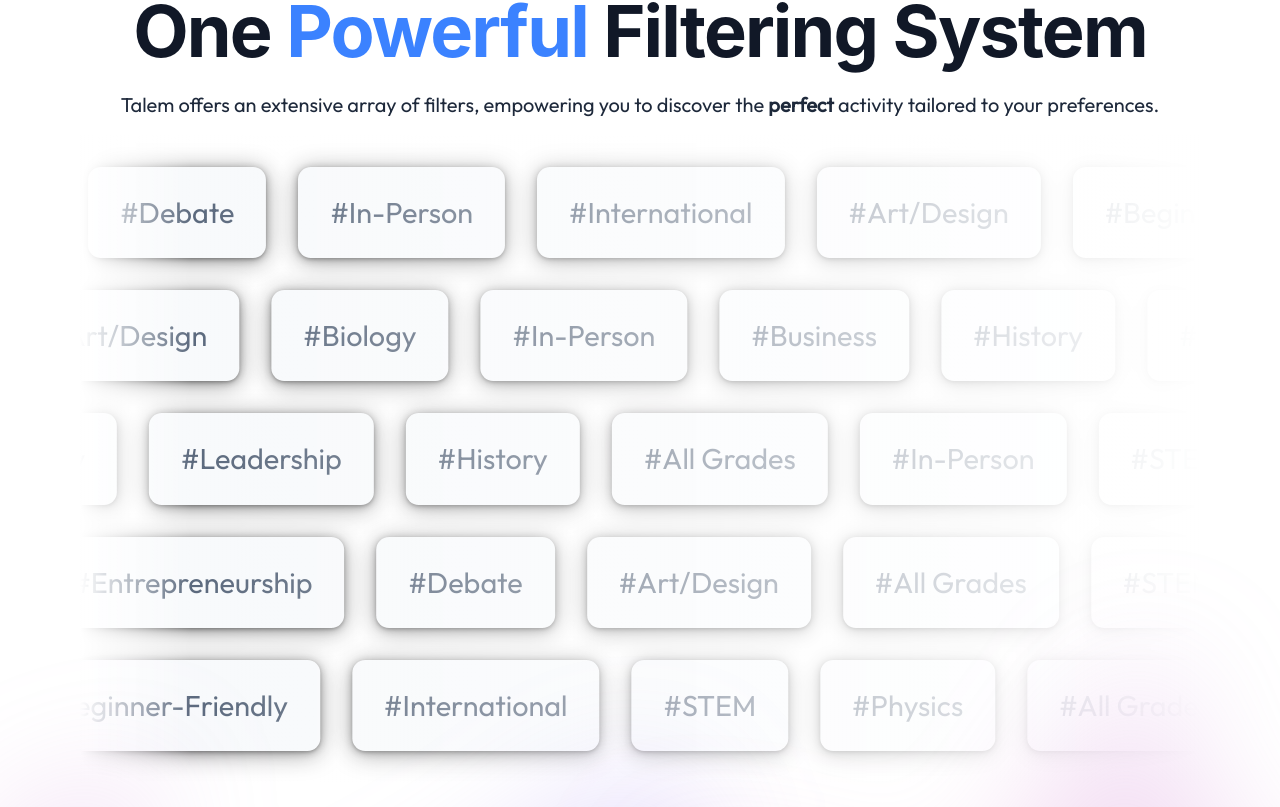
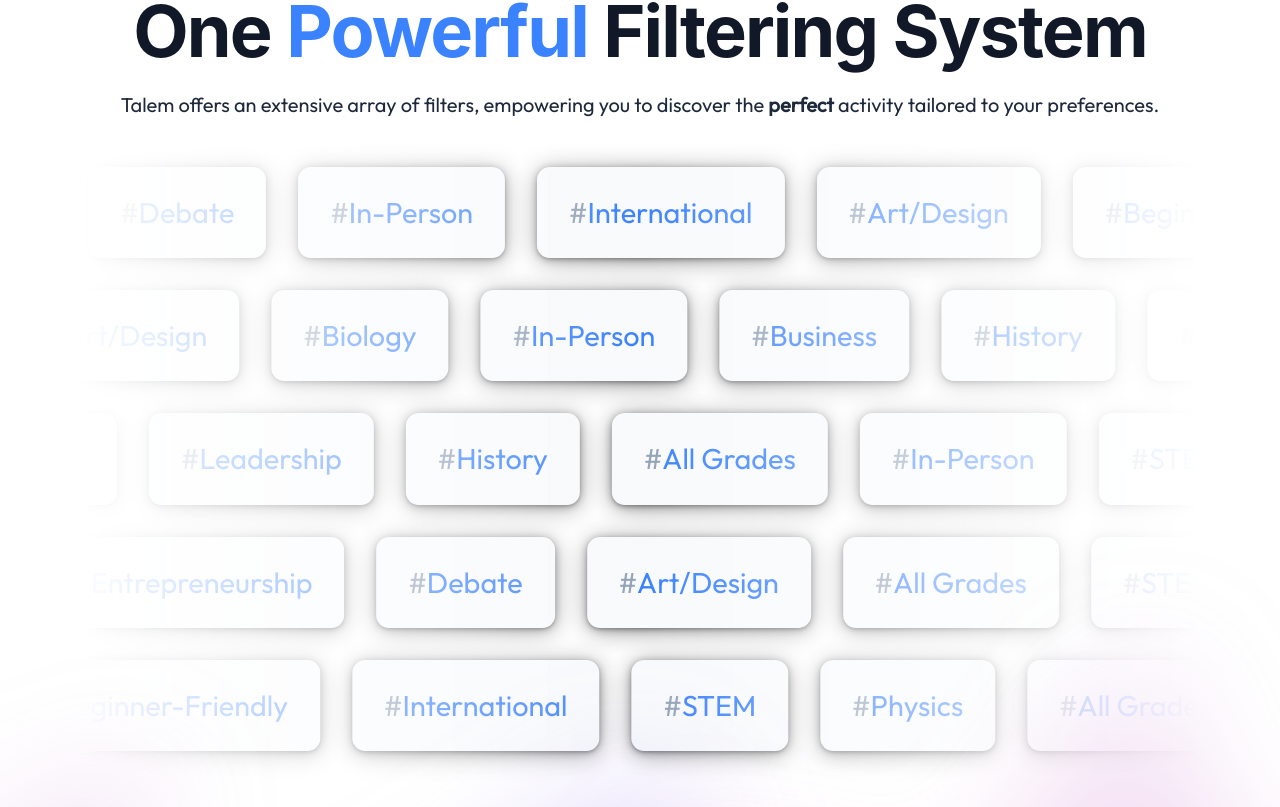
Before and after one commit to ekwoka/talem-app, a React (Create React App) app: page / in a window 1280 px wide. Shown: the part 2733-3540 px from the top of the page. Built offline with nearby package versions, Linux system fonts and the light colour scheme; no server answers; the database is empty; the HTML template or start-up script is replaced by a standard one.

Commit message:
Changed filter color scheme

```diff
--- a/src/Components/TestInfinity.jsx
+++ b/src/Components/TestInfinity.jsx
@@ -33,7 +33,7 @@ const InfiniteScroll = () => {
 
   const Tag = ({ text }) => (
     <div className="tag">
-      <span className="tag-text">#{text}</span>
+      <span className="tag-text hover:underline"><div className='text-slate-400 inline'>#</div>{text}</span>
     </div>
   );
 
--- a/src/Components/scroll.css
+++ b/src/Components/scroll.css
@@ -67,12 +67,12 @@
 
   .tag span {
     font-size: 1.8rem; /* Increase the font size as desired */
-    color: #5c6a7e;
+    color: rgb(59,130,256);
   }
 
   .fade {
     pointer-events: none;
-    background: linear-gradient(90deg, white, transparent 10%, transparent 10%, white);
+    background: linear-gradient(90deg, white, transparent 50%, transparent 50%, white);
     position: absolute;
     inset: 0;
   }
```
